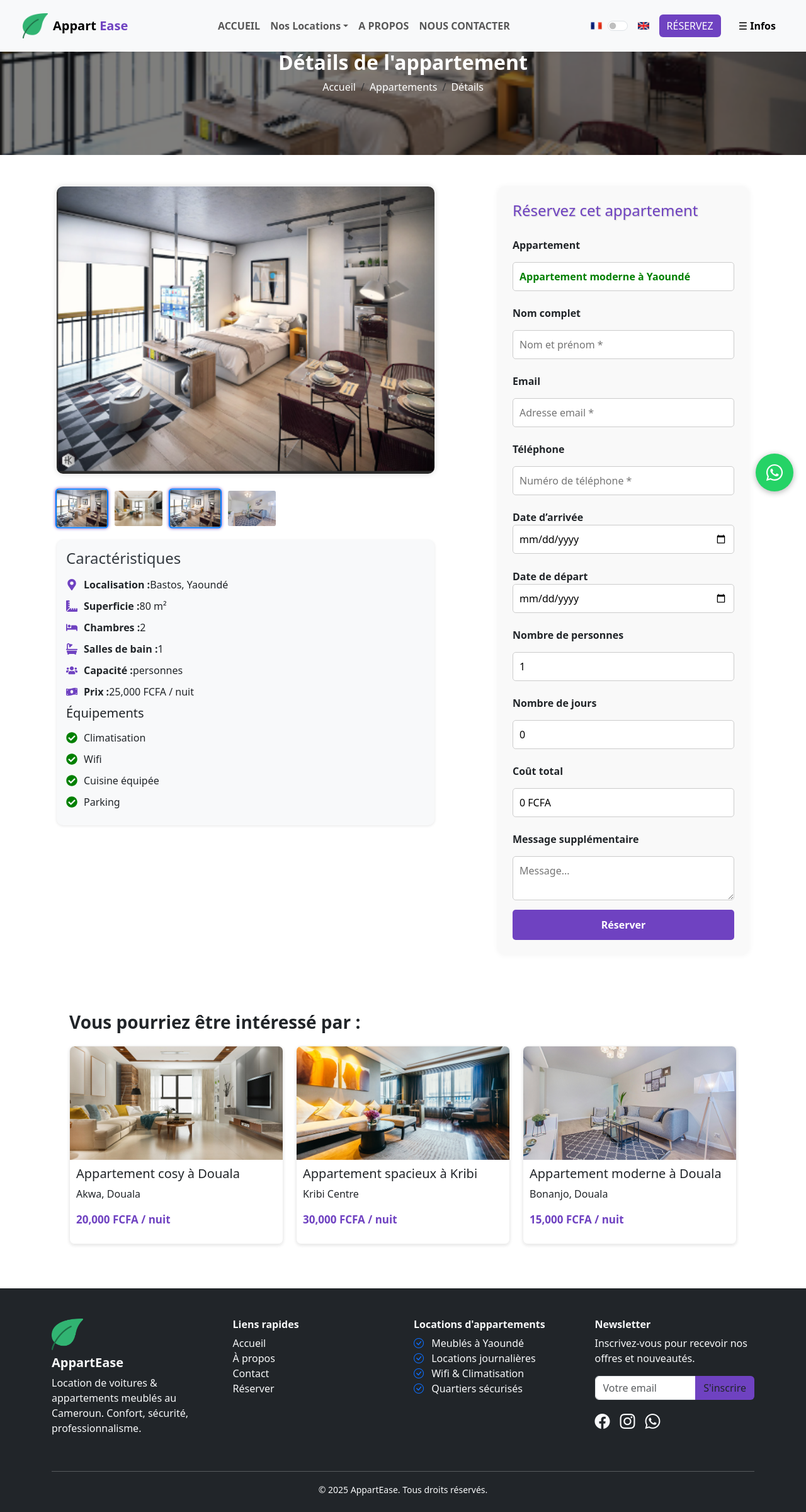
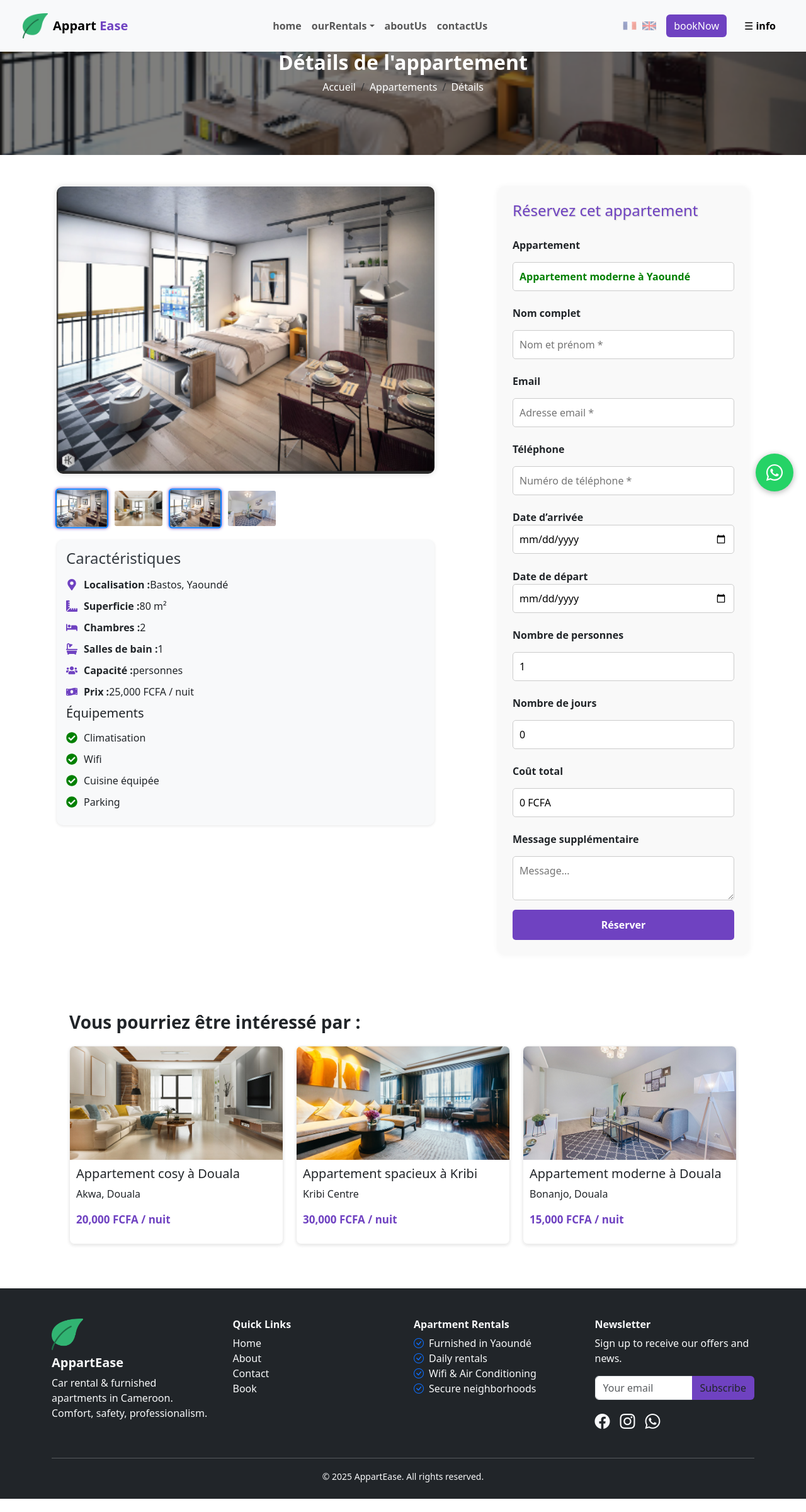
Before and after one commit to QAvanick/my-app, a React (Create React App) app: page /appartement/1 in a window 1280 px wide. Shown: the whole page at 63% size. After the commit the page ends 2379 px from the top, so only its background shows below. Built offline with nearby package versions, Linux system fonts and the light colour scheme.

Commit message:
configuration des langue

```diff
--- a/package.json
+++ b/package.json
@@ -12,10 +12,13 @@
     "@testing-library/user-event": "^14.6.1",
     "bootstrap": "^5.3.7",
     "cra-template": "1.3.0",
+    "i18next": "^25.3.2",
+    "i18next-browser-languagedetector": "^8.2.0",
     "react": "^19.1.0",
     "react-bootstrap": "^2.10.10",
     "react-dom": "^19.1.0",
     "react-google-recaptcha": "^3.1.0",
+    "react-i18next": "^15.6.1",
     "react-icons": "^5.5.0",
     "react-router-dom": "^6.30.1",
     "react-scripts": "5.0.1",
--- a/src/components/Footer.jsx
+++ b/src/components/Footer.jsx
@@ -1,8 +1,10 @@
 import React, { useRef, useState } from "react";
 import emailjs from '@emailjs/browser';
 import logo from "../assets/logo.png";
+import { useTranslation } from "react-i18next";
 
 export default function Footer() {
+  const { t } = useTranslation();
   const form = useRef();
   const [message, setMessage] = useState("");
 
@@ -18,8 +20,6 @@ export default function Footer() {
       () => {
         setMessage("");
         form.current.reset();
-
-        // Affiche le toast de succès
         const toastElement = document.getElementById('newsletterToast');
         const toast = new window.bootstrap.Toast(toastElement);
         toast.show();
@@ -39,49 +39,46 @@ export default function Footer() {
             <div className="col-md-3 mb-4">
               <img src={logo} alt="Logo" width="50" className="mb-2" />
               <h5 className="fw-bold">AppartEase</h5>
-              <p>
-                Location de voitures & appartements meublés au Cameroun.
-                Confort, sécurité, professionnalisme.
-              </p>
+              <p>{t("footer.description")}</p>
             </div>
 
             {/* Liens rapides */}
             <div className="col-md-3 mb-4">
-              <h6 className="fw-bold">Liens rapides</h6>
+              <h6 className="fw-bold">{t("footer.quickLinks")}</h6>
               <ul className="list-unstyled">
-                <li><a href="#accueil" className="text-light text-decoration-none">Accueil</a></li>
-                <li><a href="#apropos" className="text-light text-decoration-none">À propos</a></li>
-                <li><a href="#contact" className="text-light text-decoration-none">Contact</a></li>
-                <li><a href="#reserver" className="text-light text-decoration-none">Réserver</a></li>
+                <li><a href="#accueil" className="text-light text-decoration-none">{t("footer.home")}</a></li>
+                <li><a href="#apropos" className="text-light text-decoration-none">{t("footer.about")}</a></li>
+                <li><a href="#contact" className="text-light text-decoration-none">{t("footer.contact")}</a></li>
+                <li><a href="#reserver" className="text-light text-decoration-none">{t("footer.book")}</a></li>
               </ul>
             </div>
 
             {/* Appartements */}
             <div className="col-md-3 mb-4">
-              <h6 className="fw-bold">Locations d'appartements</h6>
+              <h6 className="fw-bold">{t("footer.apartments")}</h6>
               <ul className="list-unstyled">
-                <li><i className="bi bi-check-circle me-2 text-primary"></i> Meublés à Yaoundé</li>
-                <li><i className="bi bi-check-circle me-2 text-primary"></i> Locations journalières</li>
-                <li><i className="bi bi-check-circle me-2 text-primary"></i> Wifi & Climatisation</li>
-                <li><i className="bi bi-check-circle me-2 text-primary"></i> Quartiers sécurisés</li>
+                <li><i className="bi bi-check-circle me-2 text-primary"></i>{t("footer.yaounde")}</li>
+                <li><i className="bi bi-check-circle me-2 text-primary"></i>{t("footer.daily")}</li>
+                <li><i className="bi bi-check-circle me-2 text-primary"></i>{t("footer.wifi")}</li>
+                <li><i className="bi bi-check-circle me-2 text-primary"></i>{t("footer.secure")}</li>
               </ul>
             </div>
 
             {/* Newsletter */}
             <div className="col-md-3 mb-4">
-              <h6 className="fw-bold">Newsletter</h6>
-              <p>Inscrivez-vous pour recevoir nos offres et nouveautés.</p>
+              <h6 className="fw-bold">{t("footer.newsletter")}</h6>
+              <p>{t("footer.subscribeText")}</p>
               <form ref={form} onSubmit={sendEmail}>
                 <div className="input-group">
                   <input
                     type="email"
                     name="user_email"
                     className="form-control"
-                    placeholder="Votre email"
+                    placeholder={t("footer.placeholder")}
                     required
                   />
                   <button className="btn" type="submit" style={{ backgroundColor: "#6f42c1" }}>
-                    S'inscrire
+                    {t("footer.subscribe")}
                   </button>
                 </div>
               </form>
@@ -104,12 +101,12 @@ export default function Footer() {
           {/* Footer bottom */}
           <hr className="border-top border-light" />
           <div className="text-center">
-            <small>&copy; {new Date().getFullYear()} AppartEase. Tous droits réservés.</small>
+            <small>&copy; {new Date().getFullYear()} AppartEase. {t("footer.rights")}</small>
           </div>
         </div>
       </footer>
 
-      {/* ✅ Toast affiché en haut à droite sous la navbar */}
+      {/* ✅ Toast */}
       <div
         className="position-fixed top-0 end-0 p-3"
         style={{ zIndex: 9999, marginTop: "60px" }}
@@ -123,13 +120,13 @@ export default function Footer() {
         >
           <div className="d-flex">
             <div className="toast-body">
-              🎉 Inscription à la newsletter réussie !
+              {t("footer.successToast")}
             </div>
             <button
               type="button"
               className="btn-close btn-close-white me-2 m-auto"
               data-bs-dismiss="toast"
-              aria-label="Fermer"
+              aria-label="Close"
             ></button>
           </div>
         </div>
--- a/src/components/Navbar.jsx
+++ b/src/components/Navbar.jsx
@@ -1,4 +1,5 @@
 import React, { useState } from "react";
+import { useTranslation } from "react-i18next";
 import {
   Navbar,
   Nav,
@@ -13,16 +14,12 @@ import france from "../assets/france.png";
 import anglaiss from "../assets/anglaiss.png";
 
 export default function MyNavbar() {
+  const { t, i18n } = useTranslation();
   const [showInfo, setShowInfo] = useState(false);
 
   return (
     <>
-      <Navbar
-        bg="light"
-        expand="lg"
-        fixed="top"
-        className="shadow-sm py-3 px-4"
-      >
+      <Navbar bg="light" expand="lg" fixed="top" className="shadow-sm py-3 px-4">
         <Container fluid>
           <Navbar.Brand href="/" className="d-flex align-items-center">
             <img src={logo} alt="Logo" width="40" height="40" className="me-2" />
@@ -30,37 +27,50 @@ export default function MyNavbar() {
               Appart <span style={{ color: "#6f42c1" }}>Ease</span>
             </strong>
           </Navbar.Brand>
+
           <Navbar.Toggle />
           <Navbar.Collapse id="navbarScroll">
             <Nav className="mx-auto my-2 my-lg-0" navbarScroll>
-              <Nav.Link href="/" className="fw-bold">ACCUEIL</Nav.Link>
-              <NavDropdown title="Nos Locations" className="fw-bold">
-                <NavDropdown.Item href="/Appartements">Appartements </NavDropdown.Item>
-                <NavDropdown.Item href="#voiture2">Studio Modernes</NavDropdown.Item>
-                <NavDropdown.Item href="#voiture2">Chambres Modernes</NavDropdown.Item>
+              <Nav.Link href="/" className="fw-bold">{t("home")}</Nav.Link>
+              <NavDropdown title={t("ourRentals")} className="fw-bold">
+                <NavDropdown.Item href="/Appartements">{t("apartments")}</NavDropdown.Item>
+                <NavDropdown.Item href="#studio">{t("modernStudios")}</NavDropdown.Item>
+                <NavDropdown.Item href="#rooms">{t("modernRooms")}</NavDropdown.Item>
               </NavDropdown>
-              <Nav.Link href="/a-propos" className="fw-bold">A PROPOS</Nav.Link>
-              <Nav.Link href="/contact" className="fw-bold">NOUS CONTACTER</Nav.Link>
+              <Nav.Link href="/a-propos" className="fw-bold">{t("aboutUs")}</Nav.Link>
+              <Nav.Link href="/contact" className="fw-bold">{t("contactUs")}</Nav.Link>
             </Nav>
 
-            {/* Langues + Réservez + Infos */}
             <div className="d-flex align-items-center gap-3">
+              {/* Lang switch */}
               <div className="d-flex align-items-center gap-2">
-                <img src={france} alt="FR" width="20" />
-                <div className="form-check form-switch mb-0">
-                  <input className="form-check-input" type="checkbox" id="langSwitch" />
-                </div>
-                <img src={anglaiss} alt="EN" width="18" />
+                <img
+                  src={france}
+                  alt="FR"
+                  width="24"
+                  style={{
+                    opacity: i18n.language === "fr" ? 1 : 0.4,
+                    cursor: "pointer"
+                  }}
+                  onClick={() => i18n.changeLanguage("fr")}
+                />
+                <img
+                  src={anglaiss}
+                  alt="EN"
+                  width="22"
+                  style={{
+                    opacity: i18n.language === "en" ? 1 : 0.4,
+                    cursor: "pointer"
+                  }}
+                  onClick={() => i18n.changeLanguage("en")}
+                />
               </div>
 
               <Button style={{ backgroundColor: "#6f42c1", border: "none", color: "#fff" }}>
-  <Link
-    to="/Appartements"
-    style={{ color: "#fff", textDecoration: "none" }}
-  >
-    RÉSERVEZ
-  </Link>
-</Button>
+                <Link to="/Appartements" style={{ color: "#fff", textDecoration: "none" }}>
+                  {t("bookNow")}
+                </Link>
+              </Button>
 
               <Button
                 variant="outline-dark"
@@ -68,14 +78,13 @@ export default function MyNavbar() {
                 style={{ backgroundColor: "transparent", border: "none", boxShadow: "none", color: "#000" }}
                 onClick={() => setShowInfo(true)}
               >
-                ☰ <strong>Infos</strong>
+                ☰ <strong>{t("info")}</strong>
               </Button>
             </div>
           </Navbar.Collapse>
         </Container>
       </Navbar>
 
-      {/* OFFCANVAS */}
       <Offcanvas show={showInfo} onHide={() => setShowInfo(false)} placement="end" className="bg-dark text-white">
         <Offcanvas.Header closeButton closeVariant="white">
           <Offcanvas.Title>
@@ -84,13 +93,14 @@ export default function MyNavbar() {
           </Offcanvas.Title>
         </Offcanvas.Header>
         <Offcanvas.Body>
-          <p><strong>Adresse:</strong> Entrée Simbok, Yaoundé</p>
-          <p><strong>Appelez-nous:</strong><br />
+          <p><strong>{t("address")}:</strong> Entrée Simbok, Yaoundé</p>
+          <p><strong>{t("callUs")}:</strong><br />
             +237 656 94 79 51<br />
             +237 695 89 96 48<br />
             +33 616 63 42 37
           </p>
-          <p><strong>Email:</strong> contact@AppartEase.com</p>
+          <p><strong>{t("email")}:</strong> contact@AppartEase.com</p>
+
           <div className="d-flex gap-3 mt-3">
             <a href="https://facebook.com" target="_blank" rel="noreferrer">
               <i className="bi bi-facebook fs-4 text-white"></i>
--- /dev/null
+++ b/src/i18n.js
@@ -0,0 +1,22 @@
+import i18n from "i18next";
+import { initReactI18next } from "react-i18next";
+import LanguageDetector from 'i18next-browser-languagedetector';
+
+import translationEN from "./locales/en.json";
+import translationFR from "./locales/fr.json";
+
+i18n
+  .use(LanguageDetector) // détecte la langue du navigateur
+  .use(initReactI18next)
+  .init({
+    resources: {
+      en: { translation: translationEN },
+      fr: { translation: translationFR },
+    },
+    fallbackLng: "fr", // langue par défaut si détection échoue
+    interpolation: {
+      escapeValue: false
+    }
+  });
+
+export default i18n;
--- a/src/index.js
+++ b/src/index.js
@@ -5,6 +5,7 @@ import App from './App';
 import reportWebVitals from './reportWebVitals';
 import 'bootstrap/dist/css/bootstrap.min.css';
 import 'bootstrap/dist/js/bootstrap.bundle.min.js'; // important pour le menu mobile
+import './i18n'; // 👈 Ajout ici
 
 
 
--- /dev/null
+++ b/src/locales/en.json
@@ -0,0 +1,35 @@
+{
+  "navbar": {
+    "home": "HOME",
+    "ourRentals": "Our Rentals",
+    "apartments": "Apartments",
+    "modernStudios": "Modern Studios",
+    "modernRooms": "Modern Rooms",
+    "aboutUs": "ABOUT US",
+    "contactUs": "CONTACT US",
+    "bookNow": "BOOK NOW",
+    "info": "Info",
+    "address": "Address",
+    "callUs": "Call us",
+    "email": "Email"
+  },
+  "footer": {
+    "description": "Car rental & furnished apartments in Cameroon. Comfort, safety, professionalism.",
+    "quickLinks": "Quick Links",
+    "home": "Home",
+    "about": "About",
+    "contact": "Contact",
+    "book": "Book",
+    "apartments": "Apartment Rentals",
+    "yaounde": "Furnished in Yaoundé",
+    "daily": "Daily rentals",
+    "wifi": "Wifi & Air Conditioning",
+    "secure": "Secure neighborhoods",
+    "newsletter": "Newsletter",
+    "subscribeText": "Sign up to receive our offers and news.",
+    "placeholder": "Your email",
+    "subscribe": "Subscribe",
+    "rights": "All rights reserved.",
+    "successToast": "🎉 Newsletter subscription successful!"
+  }
+}
--- /dev/null
+++ b/src/locales/fr.json
@@ -0,0 +1,35 @@
+{
+  "navbar": {
+    "home": "ACCUEIL",
+    "ourRentals": "Nos Locations",
+    "apartments": "Appartements",
+    "modernStudios": "Studio Modernes",
+    "modernRooms": "Chambres Modernes",
+    "aboutUs": "A PROPOS",
+    "contactUs": "NOUS CONTACTER",
+    "bookNow": "RÉSERVEZ",
+    "info": "Infos",
+    "address": "Adresse",
+    "callUs": "Appelez-nous",
+    "email": "Email"
+  },
+  "footer": {
+    "description": "Location de voitures & appartements meublés au Cameroun. Confort, sécurité, professionnalisme.",
+    "quickLinks": "Liens rapides",
+    "home": "Accueil",
+    "about": "À propos",
+    "contact": "Contact",
+    "book": "Réserver",
+    "apartments": "Locations d'appartements",
+    "yaounde": "Meublés à Yaoundé",
+    "daily": "Locations journalières",
+    "wifi": "Wifi & Climatisation",
+    "secure": "Quartiers sécurisés",
+    "newsletter": "Newsletter",
+    "subscribeText": "Inscrivez-vous pour recevoir nos offres et nouveautés.",
+    "placeholder": "Votre email",
+    "subscribe": "S'inscrire",
+    "rights": "Tous droits réservés.",
+    "successToast": "🎉 Inscription à la newsletter réussie !"
+  }
+}
```
Also changed, not shown: 1 other file (tests, documents, lock files or other folders).
